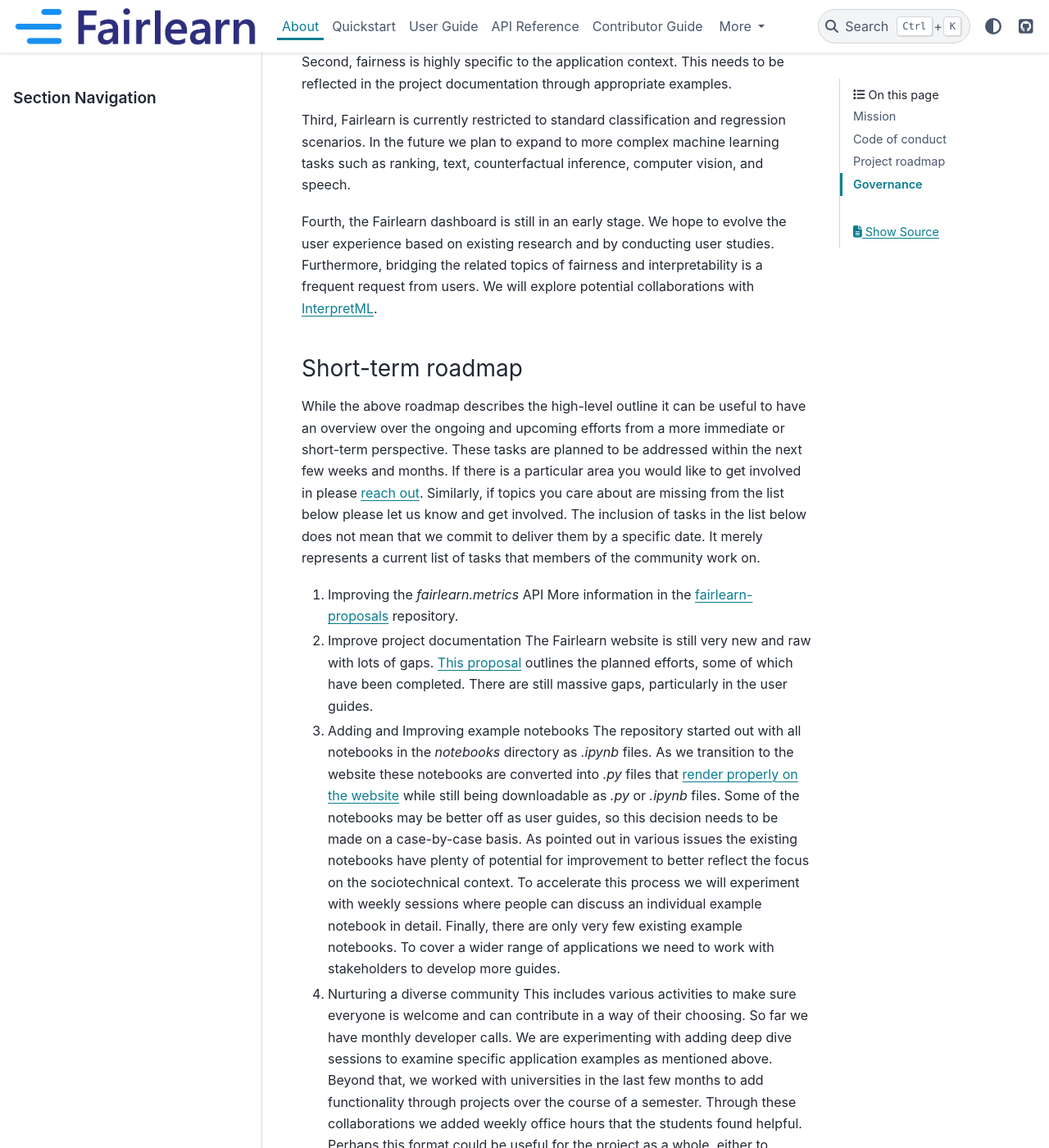
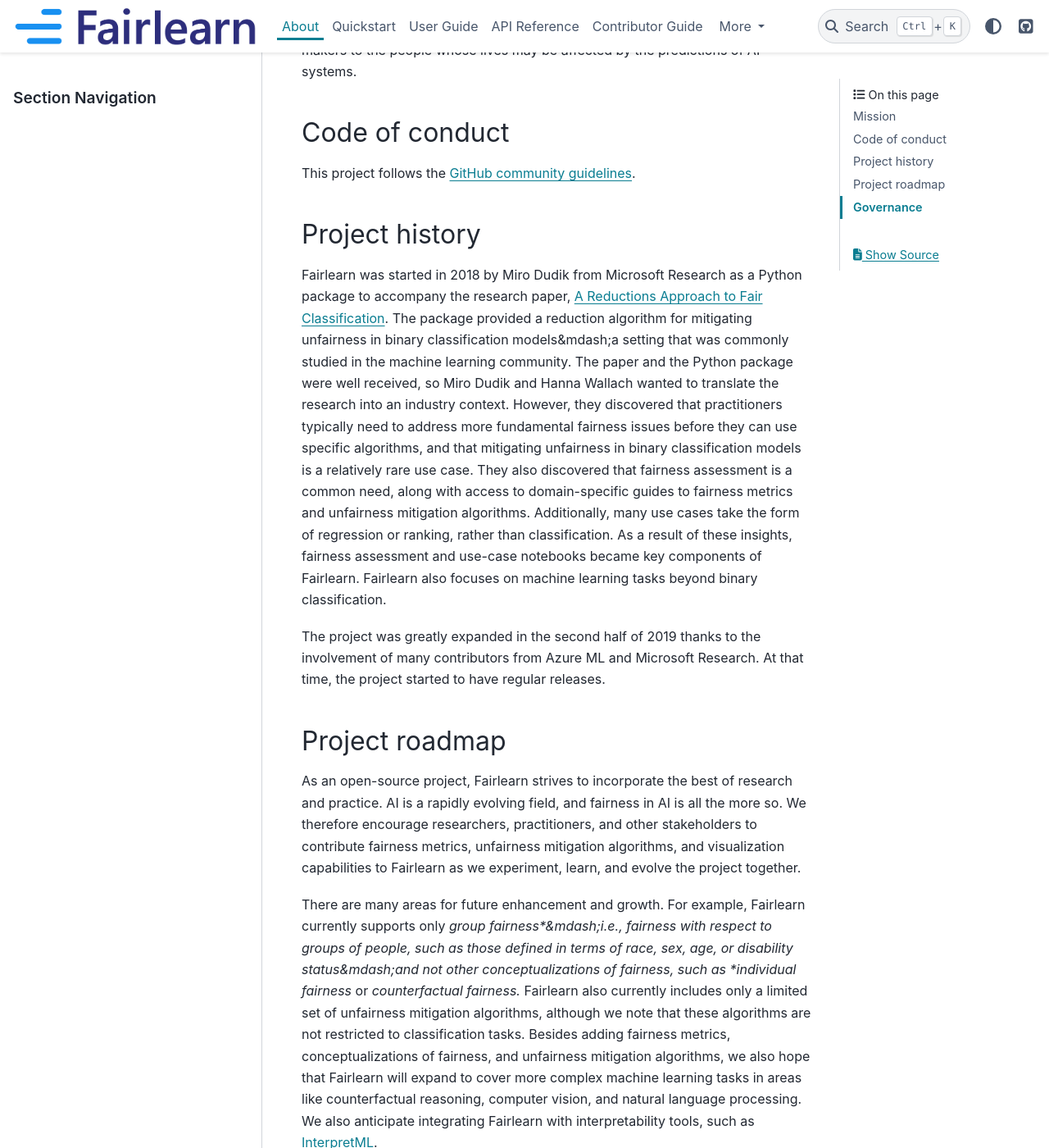
Before and after one commit to fairlearn/fairlearn, a Sphinx documentation site: the page built from docs/about/index.rst, in a window 1280 px wide and 1400 px high, scrolled down 752 px. Shown: the whole window at 82% size. Built offline with Sphinx 7.4.7 and the PyData theme 0.15.4, drawn with Linux system fonts in a browser that asks for light colours; pages that are not in the unit, such as notebooks, are missing from menus; some of the changed text lies outside the part shown.

Commit message:
first draft of mission & roadmap
Signed-off-by: Roman Lutz <rolutz@microsoft.com>

```diff
--- a/docs/about/index.rst
+++ b/docs/about/index.rst
@@ -8,6 +8,29 @@
 Mission
 -------
 
+Fairlearn is an open source toolkit that seeks to empower data scientists and
+developers to assess and improve fairness of their AI systems.
+The toolkit aspires to include:
+
+- Fairness metrics and unfairness mitigation algorithms
+- Interactive dashboard for fairness assessment
+- Educational materials (comprehensive user guide, detailed case studies,
+  white papers, etc.)
+
+Development of Fairlearn is firmly grounded in the understanding that fairness
+in AI systems is a sociotechnical challenge.  Because there are many complex
+sources of unfairness&mdash;some societal and some technical&mdash;it is not
+possible to fully "debias" a system or to guarantee fairness.
+Our goal is to enable humans to assess fairness-related harms, review the
+impacts of different mitigation strategies and then make trade-offs
+appropriate to their scenario.
+
+Fairlearn is a community-driven open source project, to be shaped through
+stakeholder engagement.  Its development and growth are guided by the belief
+that meaningful progress toward fairer AI systems requires input from a
+breadth of perspectives, ranging from data scientists, developers, and
+business decision makers to the people whose lives may be affected by the
+predictions of AI systems.
 
 .. _code_of_conduct:
 
@@ -17,113 +40,154 @@
 This project follows the
 `GitHub community guidelines <https://help.github.com/en/github/site-policy/github-community-guidelines>`_.
 
+.. _history:
+
+Project history
+---------------
+
+Fairlearn was started in 2018 by Miro Dudik from Microsoft Research as a
+Python package to accompany the research paper,
+`A Reductions Approach to Fair Classification <http://proceedings.mlr.press/v80/agarwal18a/agarwal18a.pdf>`_.
+The package provided a reduction algorithm for mitigating unfairness in binary
+classification models&mdash;a setting that was commonly studied in the machine
+learning community.  The paper and the Python package were well received, so
+Miro Dudik and Hanna Wallach wanted to translate the research into an industry
+context.  However, they discovered that practitioners typically need to
+address more fundamental fairness issues before they can use specific
+algorithms, and that mitigating unfairness in binary classification models is
+a relatively rare use case. They also discovered that fairness assessment is a
+common need, along with access to domain-specific guides to fairness metrics
+and unfairness mitigation algorithms. Additionally, many use cases take the
+form of regression or ranking, rather than classification. As a result of
+these insights, fairness assessment and use-case notebooks became key
+components of Fairlearn. Fairlearn also focuses on machine learning tasks
+beyond binary classification.
+
+The project was greatly expanded in the second half of 2019 thanks to the
+involvement of many contributors from Azure ML and Microsoft Research.
+At that time, the project started to have regular releases.
+
 .. _roadmap:
 
 Project roadmap
 ---------------
 
-*Last update: June 14, 2020*
+As an open-source project, Fairlearn strives to incorporate the best of
+research and practice.  AI is a rapidly evolving field, and fairness in AI is
+all the more so. We therefore encourage researchers, practitioners, and other
+stakeholders to contribute fairness metrics, unfairness mitigation algorithms,
+and visualization capabilities to Fairlearn as we experiment, learn, and
+evolve the project together.
 
-From a high-level perspective all tasks in the Fairlearn project are centered
-around building a diverse community of contributors and users and providing
-them with with tools and educational material to help them build fair machine
-learning systems.
+There are many areas for future enhancement and growth. For example, Fairlearn
+currently supports only *group fairness*&mdash;i.e., fairness with respect to
+groups of people, such as those defined in terms of race, sex, age, or
+disability status&mdash;and not other conceptualizations of fairness, such as
+*individual fairness* or *counterfactual fairness.* Fairlearn also currently
+includes only a limited set of unfairness mitigation algorithms, although we
+note that these algorithms are not restricted to classification tasks. Besides
+adding fairness metrics, conceptualizations of fairness, and unfairness
+mitigation algorithms, we also hope that Fairlearn will expand to cover more
+complex machine learning tasks in areas like counterfactual reasoning,
+computer vision, and natural language processing.
+We also anticipate integrating Fairlearn with interpretability tools, such as
+`InterpretML <https://github.com/interpretml>`_.
 
-First, due to the sociotechnical nature of fairness in machine learning it is
-crucial that the community is diverse. To grow and nurture this community
-there are regular :ref:`developer_calls` and options for :ref:`communication`.
-As an open source project we rely on the feedback from users to indicate
-whether the educational materials are helpful and whether the toolkit is
-useful.
-
-Second, fairness is highly specific to the application context. This needs to
-be reflected in the project documentation through appropriate examples.
-
-Third, Fairlearn is currently restricted to standard classification and
-regression scenarios. In the future we plan to expand to more complex machine
-learning tasks such as ranking, text, counterfactual inference, computer
-vision, and speech.
-
-Fourth, the Fairlearn dashboard is still in an early stage. We hope to evolve
-the user experience based on existing research and by conducting user studies.
-Furthermore, bridging the related topics of fairness and interpretability is
-a frequent request from users. We will explore potential collaborations with
-`InterpretML <https://github.com/interpretml>`_.
+Ultimately, we hope that Fairlearn will become more than a software
+tool&mdash;a vibrant community and resource center that provides not only
+code, but also resources like domain-specific guides for when and when not to
+use different fairness metrics and unfairness mitigation algorithms.
 
 Short-term roadmap
 ^^^^^^^^^^^^^^^^^^
 
-While the above roadmap describes the high-level outline it can be useful to
-have an overview over the ongoing and upcoming efforts from a more immediate
-or short-term perspective. These tasks are planned to be addressed within the
-next few weeks and months. If there is a particular area you would like to get
-involved in please :ref:`reach out <communication>`. Similarly, if topics you
-care about are missing from the list below please let us know and get
-involved. The inclusion of tasks in the list below does not mean that we
-commit to deliver them by a specific date. It merely represents a current list
-of tasks that members of the community work on.
+*Last update: June 19, 2020*
 
-#. Improving the `fairlearn.metrics` API
+Here we list some specific areas we would like to work on in the next few
+weeks and months. If you want to get involved, please
+:ref:`reach out <communication>`.  The inclusion of tasks in the list below
+does not mean that we are committing to deliver them by a specific date.
+It merely represents a current list of tasks that members of the community
+work on. If you are interested to work on a topic that is not covered, please
+reach out.
+
+Tasks
+~~~~~
+
+#. *Improve the `fairlearn.metrics` API*
    More information in the
    `fairlearn-proposals <https://github.com/fairlearn/fairlearn-proposals/blob/master/api/METRICS.md>`_
    repository.
-#. Improve project documentation
+
+   **How you can help:** critique the proposal, suggest new metrics, work on
+   implementing new metrics.
+
+#. *Improve the project documentation*
    The Fairlearn website is still very new and raw with lots of gaps.
    `This proposal <https://github.com/fairlearn/fairlearn-proposals/pull/8>`_
    outlines the planned efforts, some of which have been completed. There are
    still massive gaps, particularly in the user guides.
-#. Adding and Improving example notebooks
+
+   **How you can help:** critique the current content, improve writing and
+   examples, port the current documentation to the numpydoc format.
+
+#. *Improve example notebooks and add new ones*
    The repository started out with all notebooks in the `notebooks` directory
-   as `.ipynb` files. As we transition to the website these notebooks are
+   as `.ipynb` files. These notebooks are now being
    converted into `.py` files that
-   `render properly on the website <https://fairlearn.github.io/auto_examples/notebooks/index.html>`_
+   `render properly on the website <https://fairlearn.github.io/auto_examples/notebooks/index.html>`_,
    while still being downloadable as `.py` or `.ipynb` files.
-   Some of the notebooks may be better off as user guides, so this decision
-   needs to be made on a case-by-case basis.
-   As pointed out in various issues the existing notebooks have plenty of
-   potential for improvement to better reflect the focus on the sociotechnical
-   context. To accelerate this process we will experiment with weekly sessions
-   where people can discuss an individual example notebook in detail.
-   Finally, there are only very few existing example notebooks. To cover a
-   wider range of applications we need to work with stakeholders to develop
-   more guides.
-#. Nurturing a diverse community
-   This includes various activities to make sure everyone is welcome and can
-   contribute in a way of their choosing. So far we have monthly developer
-   calls. We are experimenting with adding deep dive sessions to examine
-   specific application examples as mentioned above. Beyond that, we worked
-   with universities in the last few months to add functionality through
-   projects over the course of a semester. Through these collaborations we
-   added weekly office hours that the students found helpful. Perhaps this
-   format could be useful for the project as a whole, either to discuss
-   particular issues or code, or even just to connect with others in the
-   community.
-   Other than real-time interactions we need to remove obstacles for
-   contributors to get involved. To some extent this ties into the
-   documentation improvements mentioned above. But it also goes further in
-   that we need to build the culture where everyone feels comfortable to
-   report problems, and better yet empowered to fix them right away.
-#. Compatibility with scikit-learn
-   This has been a goal for some time now. We have moved closer to becoming
-   compatible by using scikit-learn's input validation and other checks,
-   conforming to naming conventions (both for `fit` and `predict` methods and
-   naming of member variables with leading/trailing underscores).
-   To ensure we don't break compatibility after getting there we need to add
-   tests.
-   To a certain extent this will always remain a focus of Fairlearn, since
-   scikit-learn is evolving itself.
-#. Adding regression to Exponentiated Gradient
-   Exponentiated Gradient originally worked only for binary classification.
-   The only missing piece to enable regression is already in a pull request.
+
+   - Some of the notebooks may be better off as parts of the user guide.
+   - As pointed out in various issues the existing notebooks have plenty of
+     potential for improvement to better reflect the sociotechnical focus of Fairlearn.
+     To accelerate this process, we experiment with weekly sessions
+     where people can discuss individual example notebooks in detail.
+   - There are only very few existing example notebooks. To cover a
+     wider range of applications we need to work with stakeholders to develop
+     more guides.
+
+   **How you can help:** critique and improve existing notebooks, join the
+   discussion sessions, create new notebooks, move the notebooks to the user
+   guide.
+
+#. *Nurture a diverse community of contributors*
+   We would like to ensure that all feel welcome and can contribute in a way
+   of their choosing. So far we have monthly developer calls.  We are
+   experimenting with adding deep dive sessions around sociotechnical aspects
+   of notebooks.  We also work with universities on engaging with student
+   contributors through course projects.  Finally, we are working to improve
+   documentation.
+
+   **How you can help:** reach out with feedback on what is working and what
+   is not working; suggest how to improve things; point out where
+   documentation, our processes or any other aspect of the projects create
+   barriers of entry.
+
+#. *Move towards compatibility with scikit-learn*
+
+   **How can you help:** help identify non-compatible aspects, improve code
+   towards compatibility.
+
+#. *Add regression to the exponentiated gradient algorithm*
+   The exponentiated gradient algorithm originally worked only for binary
+   classification.  There is a pull request that implements the extension to
+   regression (and the bounded group loss fairness criterion).
    We intend to add the corresponding documentation before completing it.
-#. Evolving the Fairlearn dashboard
-   The existing Fairlearn dashboard is still in its original version.
-   It lacks the capability to represent some of the metrics produced through
-   `fairlearn.metrics`. This is partially addressed through a current pull
-   request. However, there are many kinds of things that could be done with
-   the dashboard beyond small incremental changes. For this reason a working
-   group is set to think through, design, build, and research what the user
-   experience for Fairlearn will look like.
+
+   **How you can help:** review and improve the documentation once it's added
+   to the repository
+
+#. *Document and modularize the Fairlearn dashboard*
+   The Fairlearn dashboard is currently not ready for contributions by
+   the community.  Over the next few months, the Microsoft Research and Azure
+   ML teams are working to properly open it for contributions similarly to all
+   other parts of this project.  In the meantime, we have set up a working
+   group for those that would like to work on UX design and HCI research
+   within Fairlearn.
+
+   **How you can help:** join the working group if you are interested in
+   questions around UX design
 
 .. _governance:
 
```
